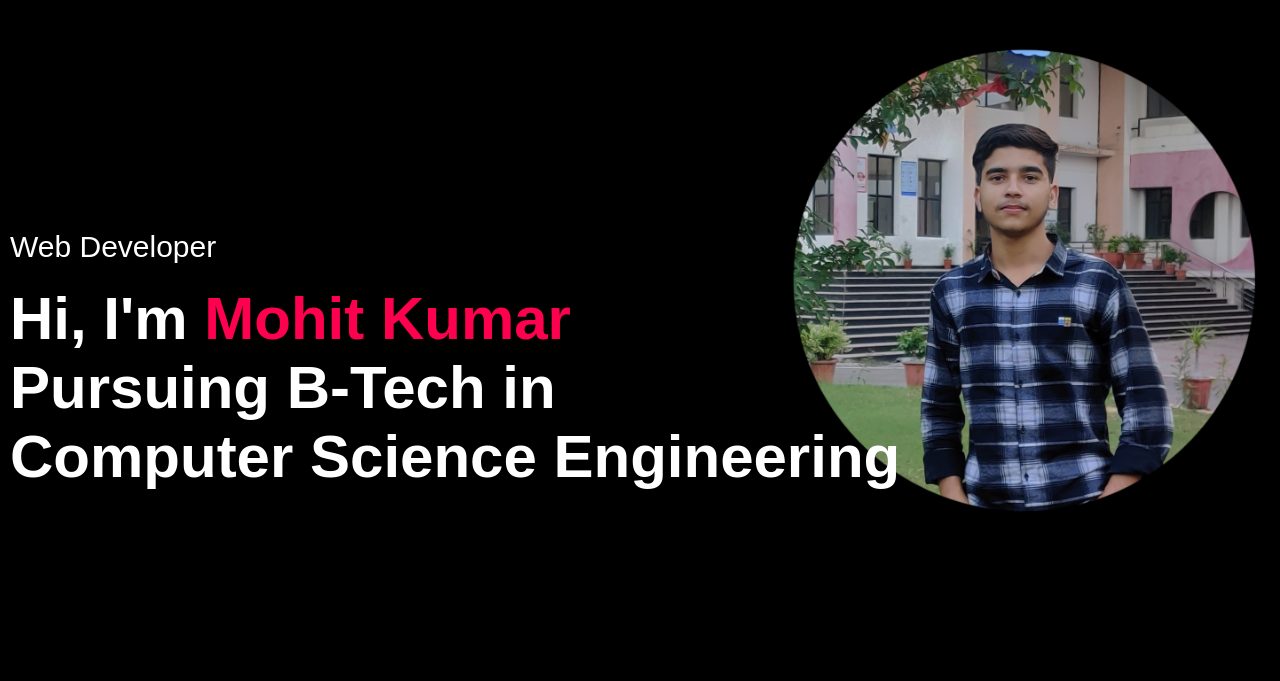
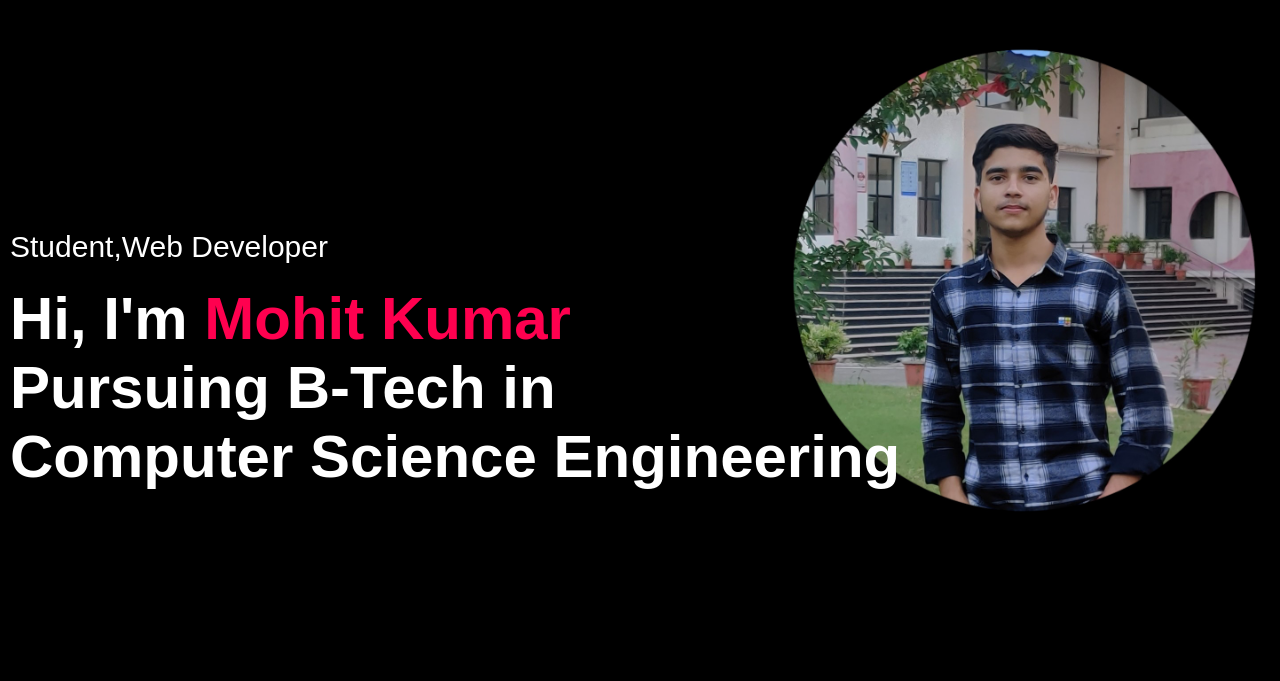
Before and after one commit to Mohitkumar202075/mohit-s-portfolio, a plain HTML site: page index.html in a window 1280 px wide. Shown: the part 119-800 px from the top of the page. Drawn offline with Linux system fonts and the light colour scheme.

Commit message:
Update index.html

```diff
--- a/index.html
+++ b/index.html
@@ -26,7 +26,7 @@
                 <i class="fa-solid fa-bars" onclick="openmenu()"></i>
             </nav>
             <div class="header-text">
-                <p>Web Developer</p>
+                <p>Student,Web Developer</p>
                 <h1>Hi, I'm <span>Mohit Kumar</span> <br>Pursuing B-Tech in <br> Computer Science Engineering</h1>
             </div>
         </div>
```
